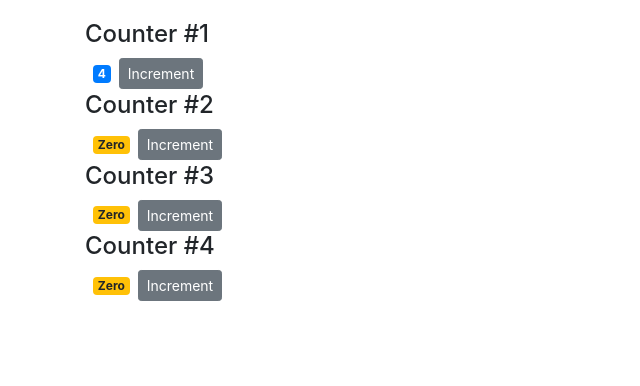
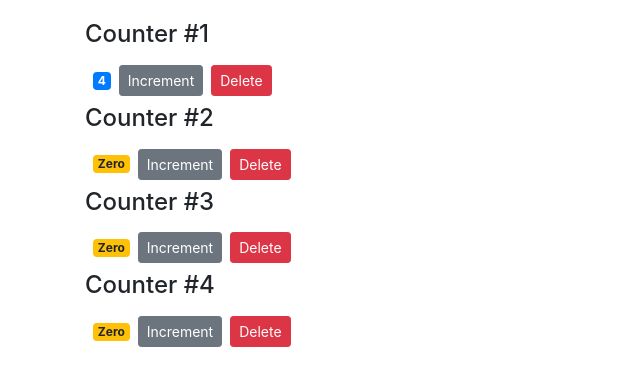
Before and after one commit to vinay01joshi/react-app, a React (Create React App) app: page / in a window 1280 px wide. Shown: the top 386 px of the page, without its empty margins (0-640 px from the left). Built offline with nearby package versions, Linux system fonts and the light colour scheme.

Commit message:
Raising Event for from child to parent

```diff
--- a/src/components/counter.jsx
+++ b/src/components/counter.jsx
@@ -21,6 +21,12 @@
         >
           Increment
         </button>
+        <button
+          onClick={this.props.onDelete}
+          className="btn btn-danger btn-sm m-2"
+        >
+          Delete
+        </button>
       </div>
     );
   }
--- a/src/components/counters.jsx
+++ b/src/components/counters.jsx
@@ -10,11 +10,20 @@
     ],
   };
 
+  handleDelete = () => {
+    console.log("On Delete");
+  };
+
   render() {
     return (
       <div>
         {this.state.counters.map((counter) => (
-          <Counter key={counter.id} value={counter.value} id={counter.id} />
+          <Counter
+            key={counter.id}
+            value={counter.value}
+            id={counter.id}
+            onDelete={this.handleDelete}
+          />
         ))}
       </div>
     );
```
